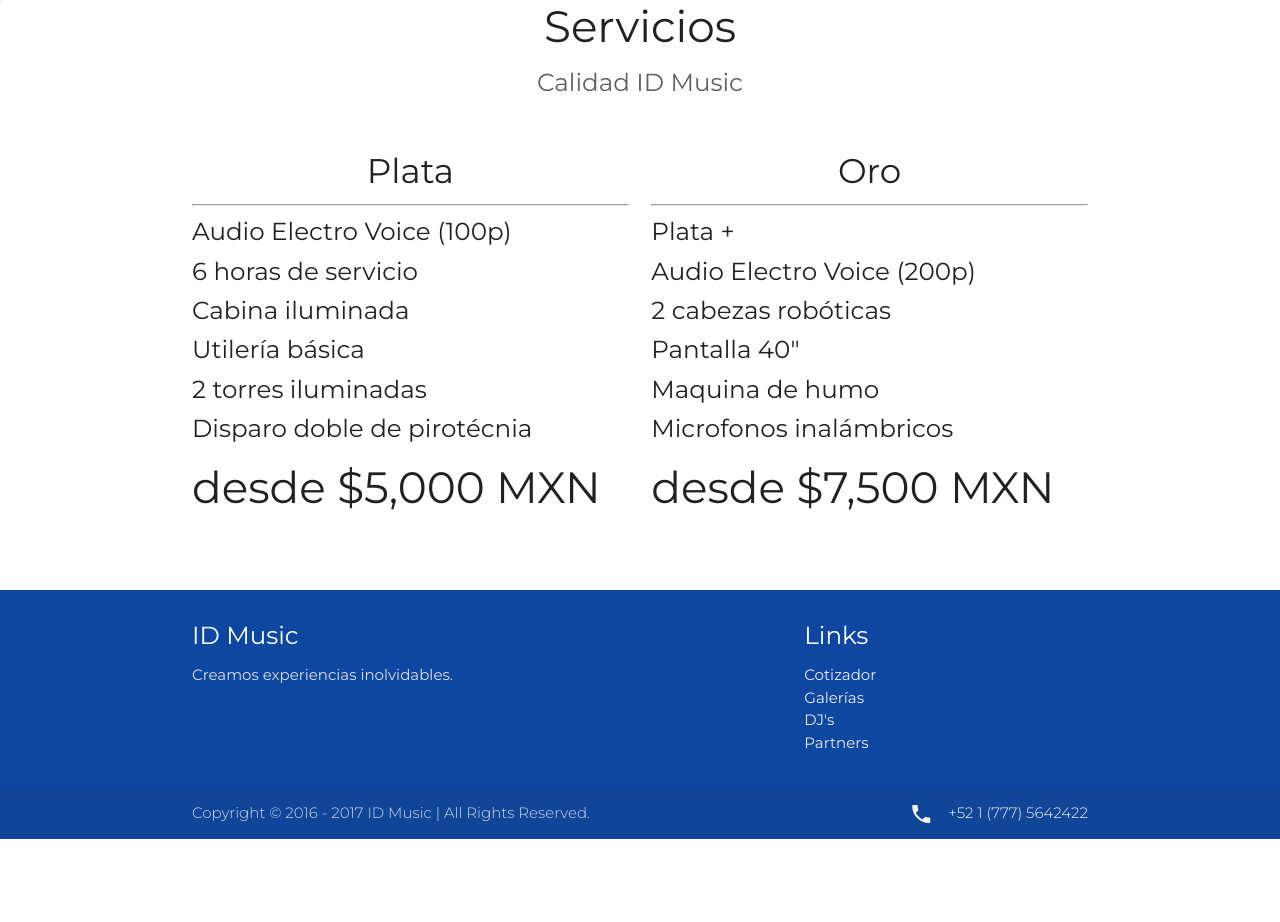
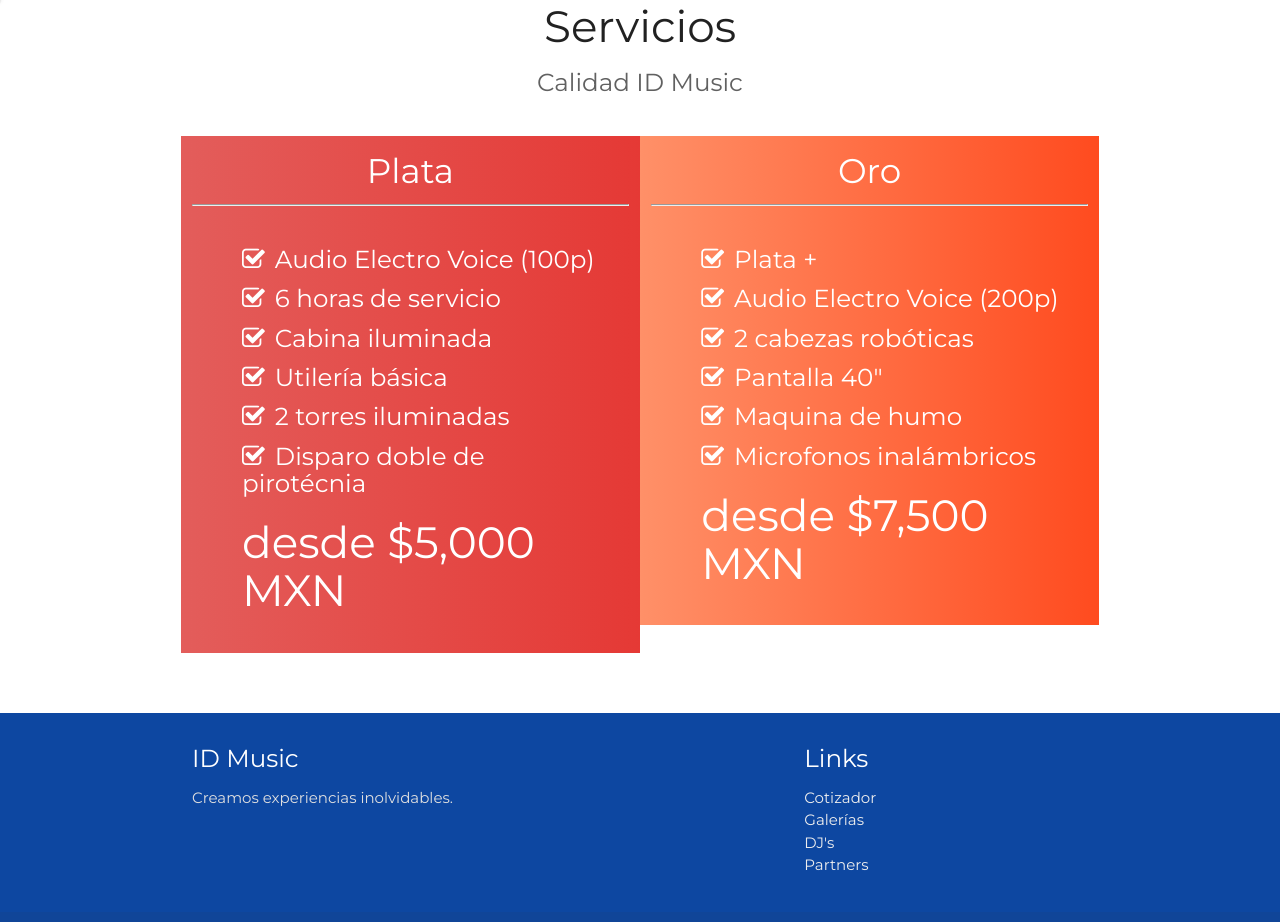
Before and after one commit to akmomx/idmusic, a website: page index.html in a window 1280 px wide. Shown: the part 859-1781 px from the top of the page. Before the commit the page ends 1698 px from the top, so only its background shows below. Drawn offline with nearby package versions, Linux system fonts and the light colour scheme.

Commit message:
Packages styling

```diff
--- a/source/sass/website.scss
+++ b/source/sass/website.scss
@@ -1,3 +1,5 @@
+$elements-icon: "\F046";
+
 body {
   font-family: 'Montserrat', 'Roboto', 'Helvetica', 'Arial', sans-serif;
 }
@@ -48,3 +50,35 @@
 .footer-logo {
   max-width: 200px;
 }
+
+// Paquetes
+.pack {
+  * {
+    color: white;
+  }
+}
+
+.pack-one {
+  background: #e53935;  /* fallback for old browsers */
+  background: -webkit-linear-gradient(to right, #e35d5b, #e53935);  /* Chrome 10-25, Safari 5.1-6 */
+  background: linear-gradient(to right, #e35d5b, #e53935); /* W3C, IE 10+/ Edge, Firefox 16+, Chrome 26+, Opera 12+, Safari 7+ */
+
+}
+
+.pack-two {
+  background: #ff4b1f;  /* fallback for old browsers */
+  background: -webkit-linear-gradient(to right, #ff9068, #ff4b1f);  /* Chrome 10-25, Safari 5.1-6 */
+  background: linear-gradient(to right, #ff9068, #ff4b1f); /* W3C, IE 10+/ Edge, Firefox 16+, Chrome 26+, Opera 12+, Safari 7+ */
+}
+
+.pack-content {
+  padding: 20px;
+  padding-left: 50px;
+}
+
+.pack-element::before {
+  content: $elements-icon;
+  font-family: FontAwesome;
+  font-weight: 100;
+  margin-right: 10px;
+}
```
Also changed, not shown: dist/css/website.css.
